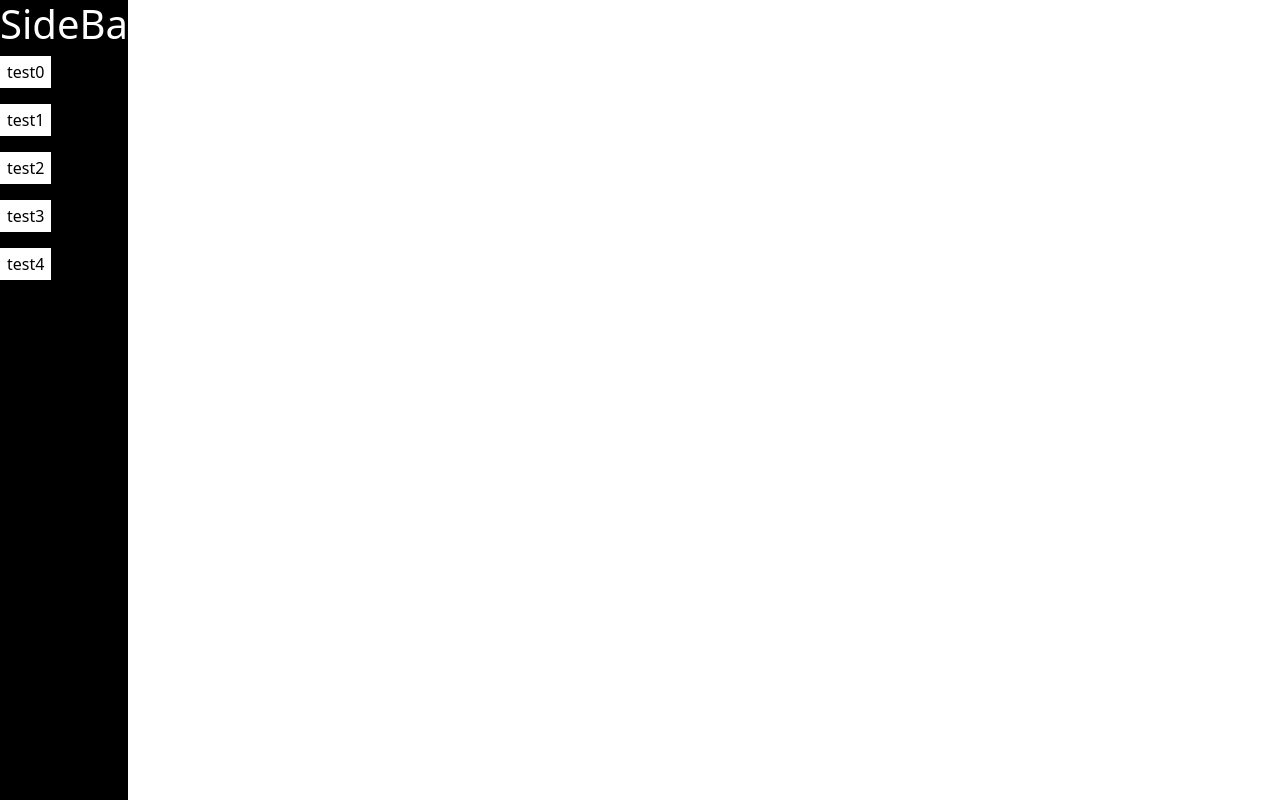
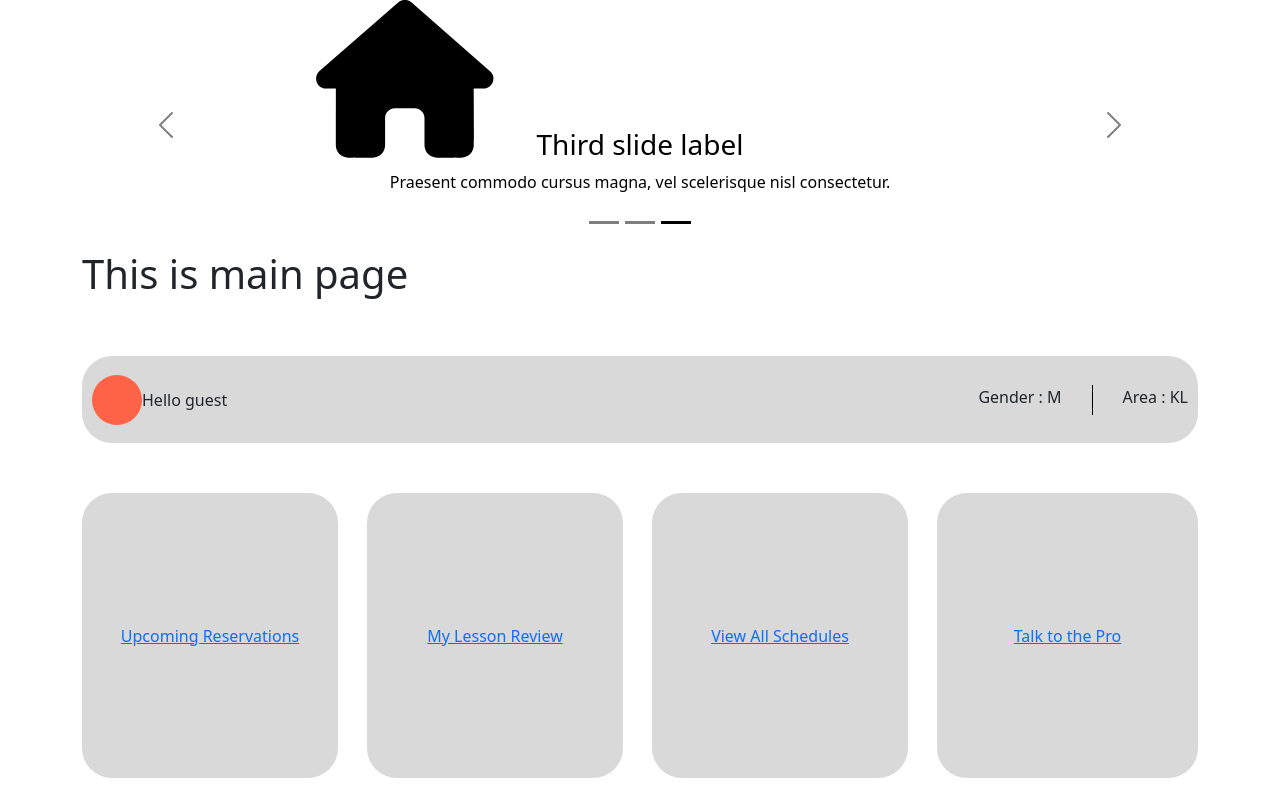
Before and after one commit to WebBlueprint/client, a React (Create React App) app in the folder client/: page / in a window 1280 px wide. Built offline with nearby package versions, Linux system fonts and the light colour scheme.

Commit message:
mainpage

```diff
--- a/client/package.json
+++ b/client/package.json
@@ -4,6 +4,8 @@
   "private": true,
   "dependencies": {
     "@fortawesome/fontawesome-svg-core": "^6.4.2",
+    "@fortawesome/free-brands-svg-icons": "^6.4.2",
+    "@fortawesome/free-regular-svg-icons": "^6.4.2",
     "@fortawesome/free-solid-svg-icons": "^6.4.2",
     "@fortawesome/react-fontawesome": "^0.2.0",
     "@testing-library/jest-dom": "^5.17.0",
--- a/client/src/App.js
+++ b/client/src/App.js
@@ -1,6 +1,7 @@
 import "./App.css";
 import "bootstrap/dist/css/bootstrap.min.css";
 import { BrowserRouter, Routes, Route } from "react-router-dom";
+import Main from "./pages/Main";
 import Signup from "./compoenets/Signup";
 import Signin from "./compoenets/Signin";
 import Sidebar from "./compoenets/Sidebar";
@@ -19,9 +20,9 @@ function App() {
   return (
     <div>
       <BrowserRouter>
-        <Sidebar />
         <div className="App">
           <Routes>
+            <Route path="/" element={<Main />} />
             <Route path="signup" element={<Signup />} />
             <Route path="signin" element={<Signin />} />
             <Route path="test0" element={<Test0 />} />
--- /dev/null
+++ b/client/src/compoenets/Banner.js
@@ -0,0 +1,36 @@
+import Carousel from "react-bootstrap/Carousel";
+import { ReactComponent as HomeIcon } from "../icons/home.svg";
+
+function Banner() {
+  return (
+    // svg 파일을 보면 viewbox 라는게 있는데 viewbox = x좌표 , y좌표 , width , heigth
+    // svg 파일에 width와 height를 주면 이것이 프레임이 됨
+    <Carousel data-bs-theme="dark">
+      <Carousel.Item interval={1000} as="div">
+        <HomeIcon text="First slide" />
+        <Carousel.Caption>
+          <h3>First slide label</h3>
+          <p>Nulla vitae elit libero, a pharetra augue mollis interdum.</p>
+        </Carousel.Caption>
+      </Carousel.Item>
+      <Carousel.Item interval={500}>
+        <HomeIcon text="Second slide" />
+        <Carousel.Caption>
+          <h3>Second slide label</h3>
+          <p>Lorem ipsum dolor sit amet, consectetur adipiscing elit.</p>
+        </Carousel.Caption>
+      </Carousel.Item>
+      <Carousel.Item>
+        <HomeIcon text="Third slide" />
+        <Carousel.Caption>
+          <h3>Third slide label</h3>
+          <p>
+            Praesent commodo cursus magna, vel scelerisque nisl consectetur.
+          </p>
+        </Carousel.Caption>
+      </Carousel.Item>
+    </Carousel>
+  );
+}
+
+export default Banner;
--- a/client/src/compoenets/Sidebar.js
+++ b/client/src/compoenets/Sidebar.js
@@ -59,7 +59,6 @@ const SideBar = styled.div`
   height: 100vh;
   width: 10vw;
   background-color: black;
-  float: left;
 `;
 
 const SidebarButton = styled.button`
--- /dev/null
+++ b/client/src/pages/Main.js
@@ -0,0 +1,118 @@
+import React from "react";
+import Banner from "../compoenets/Banner";
+import Container from "react-bootstrap/Container";
+import Row from "react-bootstrap/Row";
+import Col from "react-bootstrap/Col";
+import styled, { css } from "styled-components";
+import { Link } from "react-router-dom";
+
+const Main = () => {
+  const defaultName = "guest";
+  const defaultGender = "M";
+  const defaultArea = "KL";
+  return (
+    <Container>
+      <Banner />
+      <h1>This is main page</h1>
+      <Row>
+        <Col>
+          <Cover>
+            <Introduce>
+              <Circle />
+              Hello {defaultName}
+            </Introduce>
+            <GenderArea>
+              Gender : {defaultGender} <Vertical /> Area : {defaultArea}
+            </GenderArea>
+          </Cover>
+        </Col>
+      </Row>
+      <Cover2>
+        <Row>
+          <Col>
+            <SmCover>
+              <Link to="/reservations">Upcoming Reservations</Link>
+            </SmCover>
+          </Col>
+
+          <Col>
+            <SmCover>
+              <Link to="/review">My Lesson Review</Link>
+            </SmCover>
+          </Col>
+
+          <Col>
+            <SmCover>
+              <Link to="/schedules">View All Schedules</Link>
+            </SmCover>
+          </Col>
+
+          <Col>
+            <SmCover2>
+              <Link to="/talk_pro">Talk to the Pro</Link>
+            </SmCover2>
+          </Col>
+        </Row>
+      </Cover2>
+    </Container>
+  );
+};
+
+export default Main;
+
+const Cover = styled.div`
+  display: flex;
+  align-items: center;
+  justify-content: space-between;
+  background: #d9d9d9;
+  margin-top: 50px;
+  height: 87px;
+  border-radius: 30px;
+`;
+
+const Cover2 = styled.div`
+  margin-top: 50px;
+`;
+
+const SmCover = styled.div`
+  display: flex;
+  align-items: center;
+  justify-content: center;
+  margin-right: 5px;
+  background: #d9d9d9;
+  height: 285px;
+  border-radius: 30px;
+`;
+
+const SmCover2 = styled.div`
+  display: flex;
+  align-items: center;
+  justify-content: center;
+  background: #d9d9d9;
+  height: 285px;
+  border-radius: 30px;
+`;
+
+const GenderArea = styled.div`
+  display: flex;
+  margin-right: 10px;
+`;
+
+const Introduce = styled.div`
+  display: flex;
+  align-items: center;
+`;
+
+const Circle = styled.div`
+  width: 50px;
+  height: 50px;
+  border-radius: 50%;
+  background-color: tomato;
+  margin-left: 10px;
+`;
+
+const Vertical = styled.div`
+  border-left: 0.5px solid #000;
+  height: 30px;
+  margin: 0 30px 0 30px;
+`;
```
Also changed, not shown: client/src/icons/home.svg (added), 1 other file (tests, documents, lock files or other folders).
